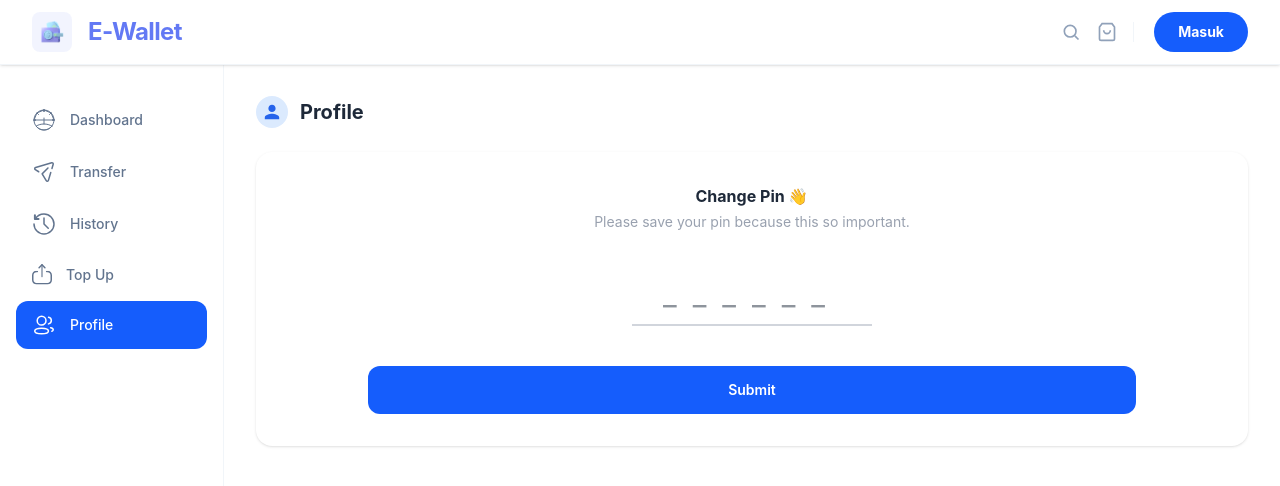
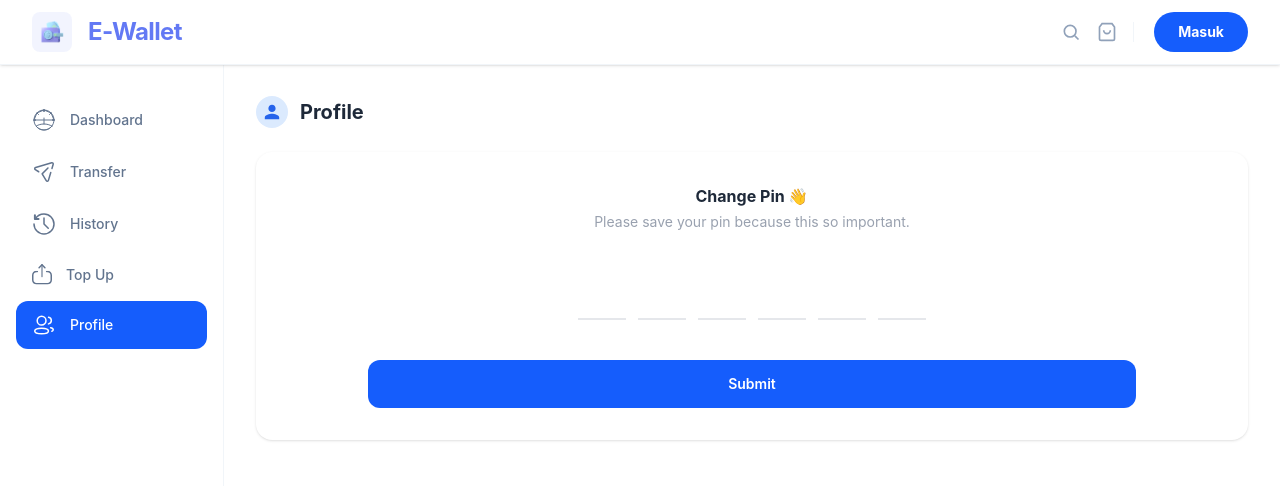
Before and after one commit to rivando-al-rasyid/vanwallet-react, a React (Vite) app: page /profile/change-pin in a window 1280 px wide. Shown: the top 486 px of the page. Built offline with nearby package versions, Linux system fonts and the light colour scheme; no server answers.

Commit message:
ref : create pin input component

```diff
--- /dev/null
+++ b/src/components/PinInput.jsx
@@ -0,0 +1,58 @@
+import { useRef } from "react";
+
+/**
+ * PinInput — reusable 6-digit PIN input component.
+ *
+ * Props:
+ *   pin       {string[]} — array of 6 digit strings (controlled)
+ *   onChange  {function} — (newPin: string[]) => void
+ */
+export default function PinInput({ pin, onChange }) {
+  const inputs = useRef([]);
+
+  const handleChange = (index, value) => {
+    if (!/^\d?$/.test(value)) return;
+    const newPin = [...pin];
+    newPin[index] = value;
+    onChange(newPin);
+    if (value && index < 5) {
+      inputs.current[index + 1]?.focus();
+    }
+  };
+
+  const handleKeyDown = (index, e) => {
+    if (e.key === "Backspace" && !pin[index] && index > 0) {
+      inputs.current[index - 1]?.focus();
+    }
+  };
+
+  const handlePaste = (e) => {
+    e.preventDefault();
+    const pasted = e.clipboardData.getData("text").replace(/\D/g, "").slice(0, 6);
+    if (!pasted) return;
+    const newPin = [...pin];
+    pasted.split("").forEach((char, i) => { newPin[i] = char; });
+    onChange(newPin);
+    const nextEmpty = Math.min(pasted.length, 5);
+    inputs.current[nextEmpty]?.focus();
+  };
+
+  return (
+    <div className="flex gap-3">
+      {pin.map((digit, i) => (
+        <input
+          key={i}
+          ref={(el) => (inputs.current[i] = el)}
+          type="password"
+          inputMode="numeric"
+          maxLength={1}
+          value={digit}
+          onChange={(e) => handleChange(i, e.target.value)}
+          onKeyDown={(e) => handleKeyDown(i, e)}
+          onPaste={i === 0 ? handlePaste : undefined}
+          className="w-12 h-14 text-center text-2xl font-bold border-b-2 border-gray-200 focus:border-[#2948FF] focus:outline-none transition-colors bg-transparent text-gray-800"
+        />
+      ))}
+    </div>
+  );
+}
--- a/src/pages/Dashboard/ChangePin.jsx
+++ b/src/pages/Dashboard/ChangePin.jsx
@@ -1,39 +1,42 @@
 import { useState } from "react";
-import { useNavigate } from "react-router-dom";
+import { useNavigate } from "react-router";
 import Header from "../../layouts/Dashboard/Header";
 import Sidebar from "../../layouts/Dashboard/Sidebar";
 import { getSession, updateUser } from "../../services/auth";
+import PinInput from "../../components/PinInput";
 
 export default function ChangePin() {
   const { id } = getSession();
   const navigate = useNavigate();
 
-  const [pin, setPin] = useState("");
+  const [pin, setPin] = useState(["", "", "", "", "", ""]);
   const [saving, setSaving] = useState(false);
   const [error, setError] = useState("");
   const [success, setSuccess] = useState("");
 
   const handleSubmit = async () => {
+    const pinValue = pin.join("");
+
     setSaving(true);
     setError("");
     setSuccess("");
 
-    if (!pin) {
+    if (!pinValue) {
       setError("PIN wajib diisi.");
       setSaving(false);
       return;
     }
 
-    if (!/^[0-9]{6}$/.test(pin)) {
+    if (!/^[0-9]{6}$/.test(pinValue)) {
       setError("PIN harus 6 digit angka.");
       setSaving(false);
       return;
     }
 
     try {
-      await updateUser(id, { pin });
+      await updateUser(id, { pin: pinValue });
       setSuccess("PIN berhasil diupdate!");
-      setPin("");
+      setPin(["", "", "", "", "", ""]);
 
       setTimeout(() => {
         navigate("/profile");
@@ -43,11 +46,6 @@ export default function ChangePin() {
     } finally {
       setSaving(false);
     }
-  };
-
-  const handlePinChange = (e) => {
-    const value = e.target.value.replace(/\D/g, "").slice(0, 6);
-    setPin(value);
   };
 
   return (
@@ -80,15 +78,7 @@ export default function ChangePin() {
               </p>
 
               <div className="flex flex-col items-center">
-                <input
-                  type="password"
-                  inputMode="numeric"
-                  maxLength={6}
-                  value={pin}
-                  onChange={handlePinChange}
-                  className="w-60 text-center text-3xl tracking-[1rem] border-0 border-b-2 border-gray-300 focus:border-blue-500 outline-none py-3 bg-transparent text-gray-800"
-                  placeholder="______"
-                />
+                <PinInput pin={pin} onChange={setPin} />
               </div>
 
               {error && <p className="text-sm text-red-500 mt-6">{error}</p>}
```
